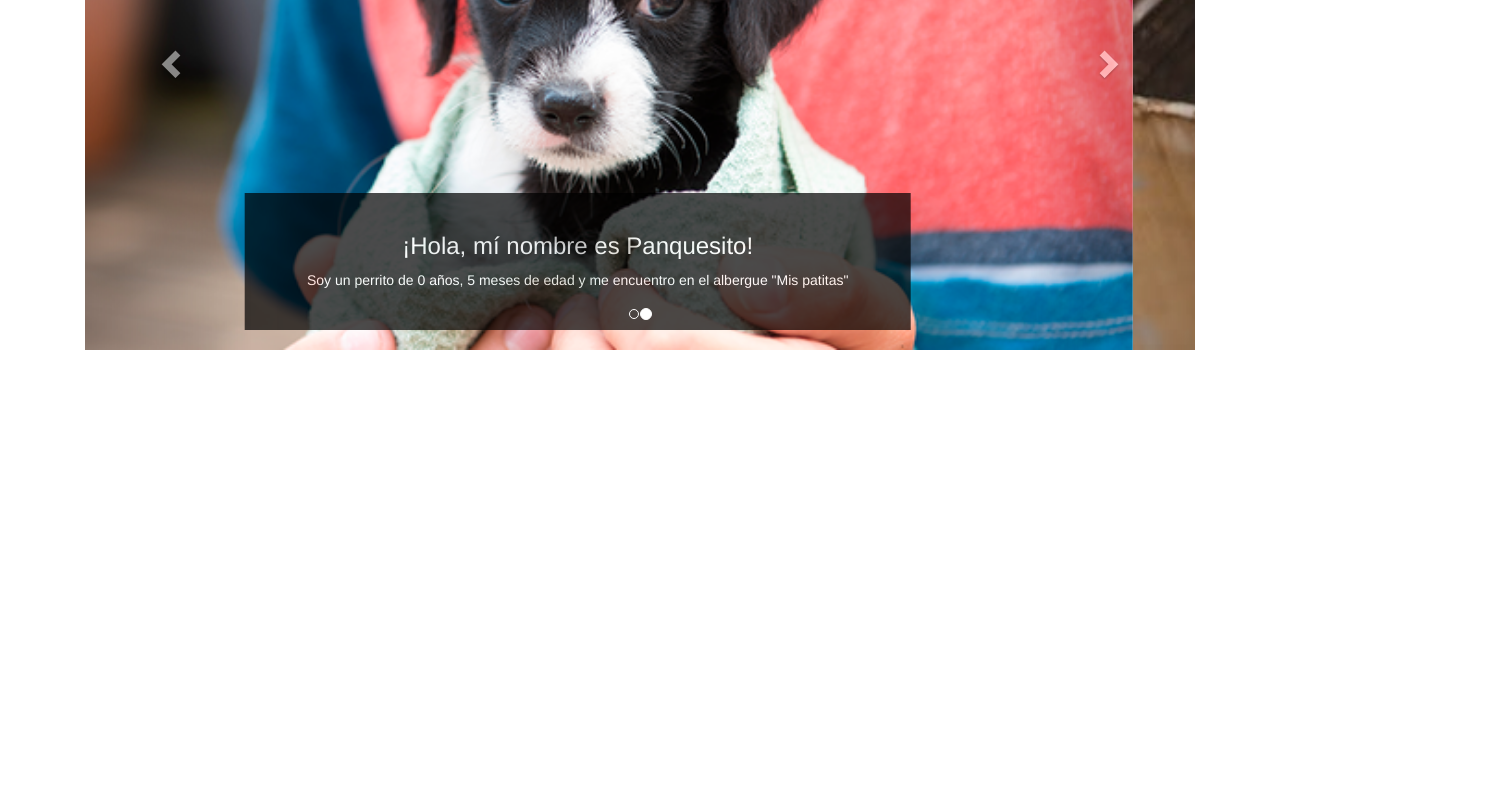
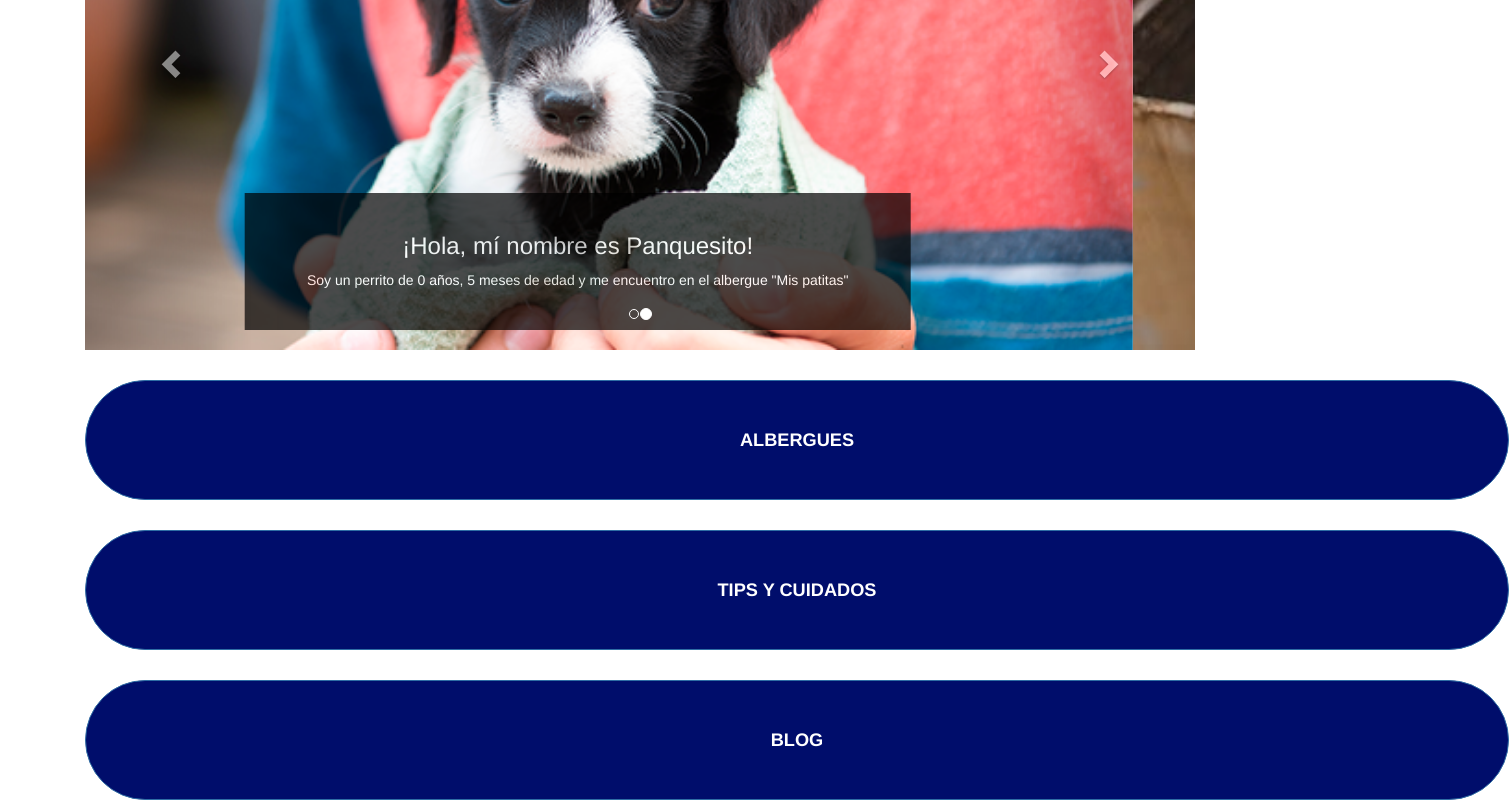
Before and after one commit to GerardoIP/PatitasAlRescate, a plain HTML site: page web/index.html in a window 1280 px wide. Shown: the part 797-1597 px from the top of the page, 1509 px wide, since content can reach past the window. Before the commit the page ends 1177 px from the top, so only its background shows below. Drawn offline with nearby package versions, Linux system fonts and the light colour scheme.

Commit message:
Se crearon los botones para Albergue, Tips y Blog

```diff
--- a/web/index.html
+++ b/web/index.html
@@ -34,6 +34,14 @@
             }
             .btn{
                 background-color: #000D6B;
+                font-weight: bold;
+                font-size: 130%;
+                border-radius: 60px;
+            }
+            .botonesPagina button{
+                background-color: #000D6B;
+                width: 178vh;
+                height: 15vh;
             }
             .carousel-caption{
                 background-color: black;
@@ -43,6 +51,7 @@
     </head>
     <body>
 
+        <!-- NAV BAR -->
         <ul class="nav justify-content-center">
             <div style="margin-left: -2%;">
                 <img src="Imagenes/Logo.png" alt="Logo Patitas al Rescate"/>
@@ -68,9 +77,11 @@
             <div class="container">
                 <div class="row justify-content-center">
                     <div class="col-4">
+                        <!-- FOTO DE PERRITO -->
                         <img src="Imagenes/1.jpg" alt="Imagen Perrito"/>
                     </div>
                     <div class="col-8" >
+                        <!-- TEXTO A LADO DE FOTO DEL PERRITO -->
                         <p>PATITAS AL RESCATE ES UN SITIO WEB QUE PRETENDE REUNIR TODOS LOS ALBERGUES QUE SE ENCUENTRAN
                             DENTRO DE LA CIUDAD DE MÉXICO CON LA FINALIDAD DE AYUDAR A QUE LOS ANIMALITOS ENCUENTREN UN
                             HOGAR. ADEMÁS DE PODER APOYAR A LOS ALBERGUES A TRAVÉS DE DONACIONES PARA QUE PUEDAN SEGUIR
@@ -83,7 +94,7 @@
 
         <!--    CARRUSEL    -->
         <div class="container">
-        <h3 class="title my-5">NUESTROS PEQUEÑOS</h3> <!--    TÍTULO  -->
+            <h3 class="title my-5">NUESTROS PEQUEÑOS</h3> <!--    TÍTULO  -->
             <div id="myCarousel" class="carousel slide my-5" data-ride="carousel">
                 <!-- Indicators -->
                 <ol class="carousel-indicators">
@@ -119,6 +130,11 @@
             </div>
         </div>
 
+        <div class="container botonesPagina">
+            <button type="button" class="btn btn-primary">ALBERGUES</button><br>
+            <button type="button" class="btn btn-primary my-5">TIPS Y CUIDADOS</button><br>
+            <button type="button" class="btn btn-primary">BLOG</button>
+        </div>
 
 
     </body>
```
